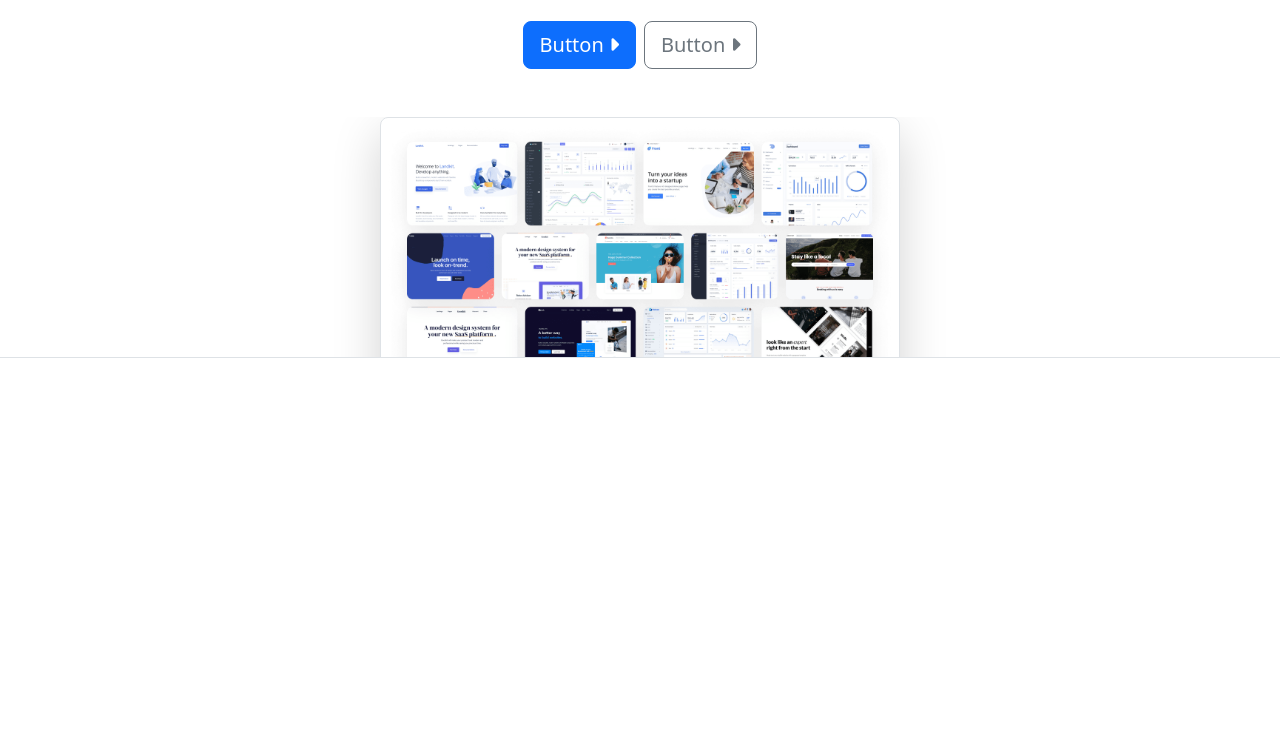
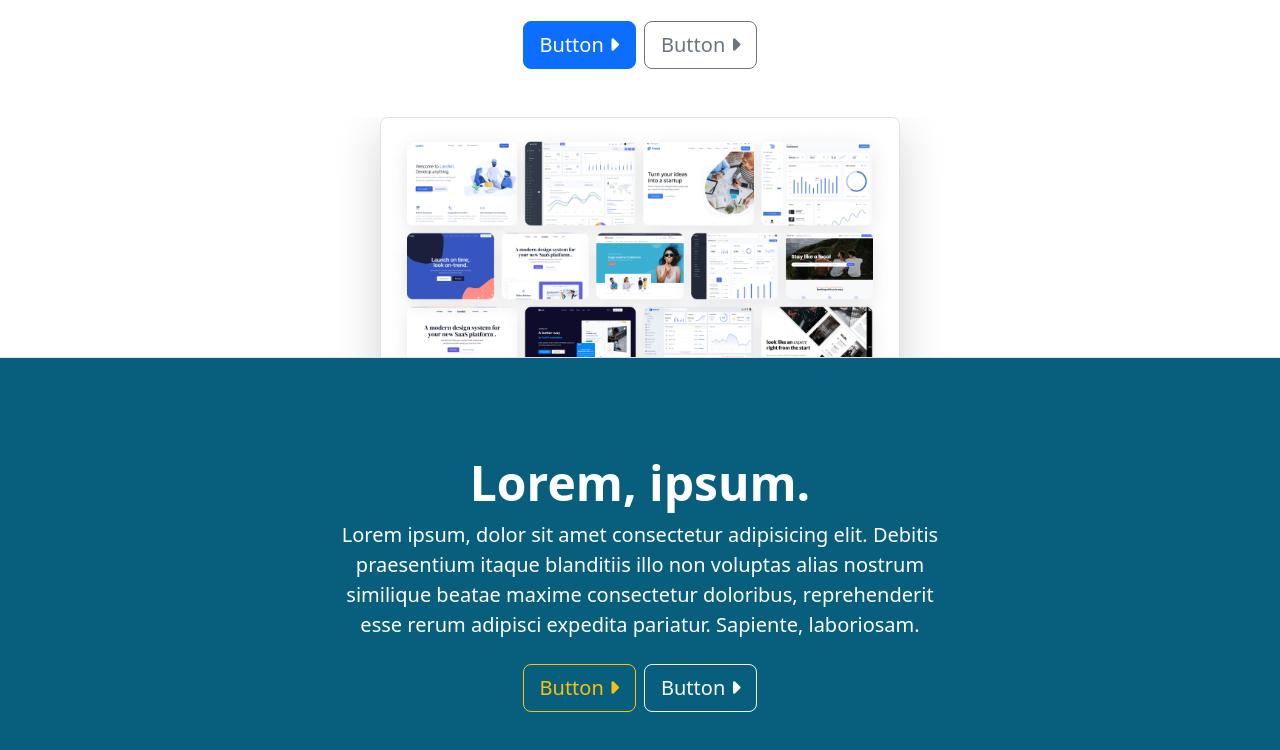
Before and after one commit to ugur-dogan06/awesome-blog-webpage, a plain HTML site: page src/index.html in a window 1280 px wide. Shown: the part 320-1070 px from the top of the page. Before the commit the page ends 800 px from the top, so only its background shows below. Drawn offline with nearby package versions, Linux system fonts and the light colour scheme.

Commit message:
Banner added. Closes #9

```diff
--- a/src/index.html
+++ b/src/index.html
@@ -75,6 +75,29 @@
         </div>
     </header>
 
+    <main>
+        <div class="bg-dark px-4 py-5 text-white text-center">
+            <div class="py-5">
+                <h1 class="display-5 fw-bold"> Lorem, ipsum.</h1>
+                <div class="col-lg-6 mx-auto">
+                    <p class="lead mb-4">
+                        Lorem ipsum, dolor sit amet consectetur adipisicing elit. Debitis praesentium itaque blanditiis
+                        illo non voluptas alias nostrum similique beatae maxime consectetur doloribus, reprehenderit
+                        esse rerum adipisci expedita pariatur. Sapiente, laboriosam.
+                    </p>
+                    <div class="d-grid mb-5 gap-2 d-md-flex justify-content-md-center">
+                        <button type="button" class="btn btn-outline-warning btn-lg">Button
+                            <i class="fa-solid fa-caret-right"></i>
+                        </button>
+                        <button type="button" class="btn btn-outline-light btn-lg">Button
+                            <i class="fa-solid fa-caret-right"></i>
+                        </button>
+                    </div>
+                </div>
+            </div>
+        </div>
+    </main>
+
 
 
     <!-- JavaScript Bundle with Popper -->
--- a/style/style.css
+++ b/style/style.css
@@ -1,3 +1,7 @@
 .navbar {
     background: #085E7D !important;
 }
+
+.bg-dark {
+    background: #085E7D !important;
+}
```
